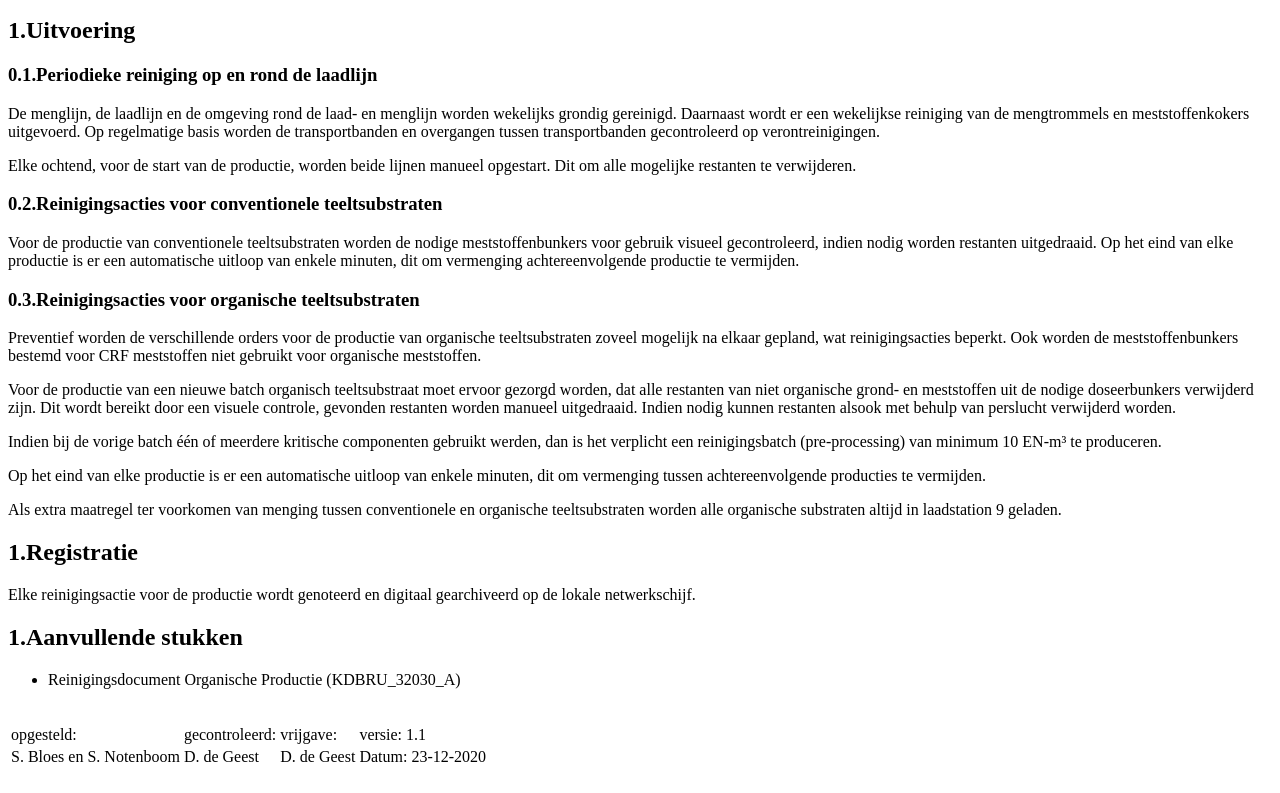
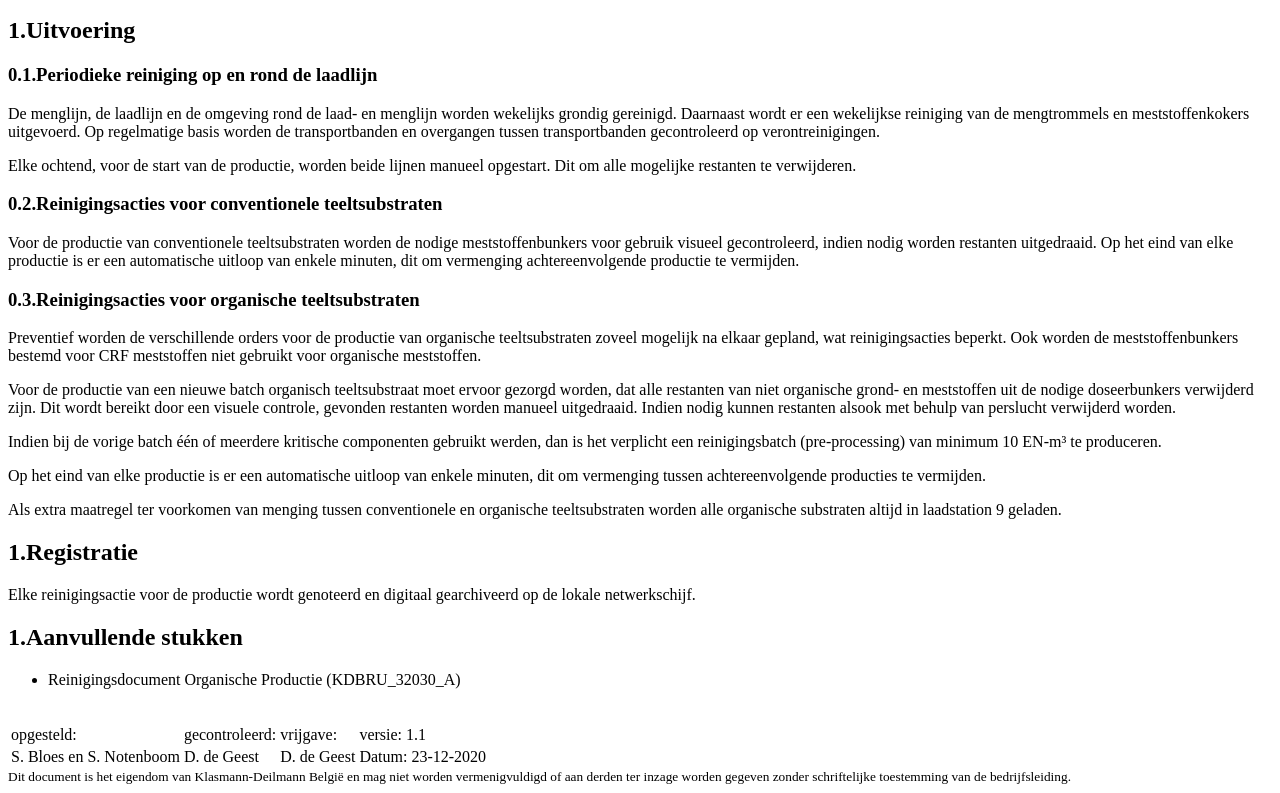
Before and after one commit to StevenBloes/KD_BRU_QualityManual_HTML, a plain HTML site: page KDBRU_32030.html in a window 1280 px wide. Shown: the part 336-1129 px from the top of the page. Drawn offline with Linux system fonts and the light colour scheme.

Commit message:
Update KDBRU_32030.html

```diff
--- a/KDBRU_32030.html
+++ b/KDBRU_32030.html
@@ -89,5 +89,7 @@
         <td>Datum: 23-12-2020</td>
       </tr>
     </table>
+    <small>Dit document is het eigendom van Klasmann-Deilmann België en mag niet worden vermenigvuldigd of aan derden ter inzage worden gegeven
+      zonder schriftelijke toestemming van de bedrijfsleiding.</small>
   </body>
 </html>
```
